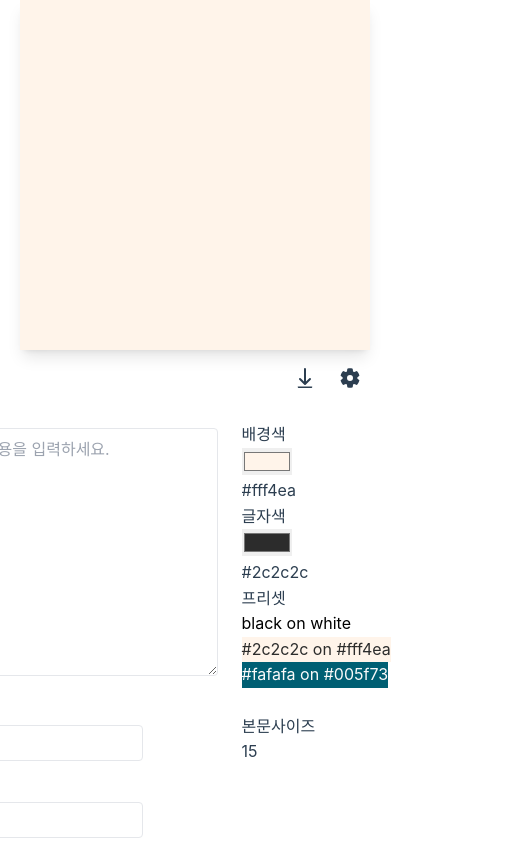
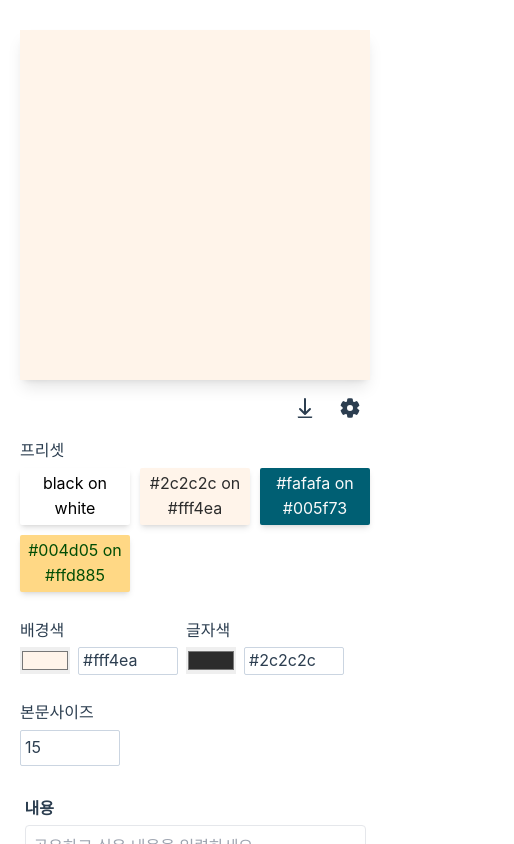
Before and after one commit to ktseo41/quotes-sharer, a Vue app: page / in a window 390 px wide. Both pictures are taken after a click on the picture 350 px from the left and 378 px from the top of the page. Shown: the top 844 px of the page, 514 px wide, since content can reach past the window. Built offline with nearby package versions, Linux system fonts and the light colour scheme; the HTML template or start-up script is replaced by a standard one; a web font is replaced by a local one.

Commit message:
feat: 세부 레이아웃 조정, 프리셋 추가

```diff
--- a/index.html
+++ b/index.html
@@ -4,7 +4,7 @@
     <meta charset="UTF-8" />
     <link rel="icon" href="/favicon.ico" />
     <meta name="viewport" content="width=device-width, initial-scale=1.0" />
-    <title>Vite App</title>
+    <title>인용기</title>
   </head>
   <body class="text-[#2c3e50]">
     <div id="app"></div>
--- a/src/components/QuoteSharer.vue
+++ b/src/components/QuoteSharer.vue
@@ -34,6 +34,10 @@ const presets = [
   {
     backgroundColor: "#005f73",
     textColor: "#fafafa",
+  },
+  {
+    backgroundColor: "#ffd885",
+    textColor: "#004d05",
   },
 ];
 
@@ -107,6 +111,73 @@ const downloadImage = function () {
           @click="showConfig = !showConfig"
         />
       </div>
+      <div v-if="showConfig" class="detail-configs">
+        <h3 class="mb-1">프리셋</h3>
+        <ul class="flex presets">
+          <li
+            :key="`${backgroundColor}-${i}`"
+            v-for="({ backgroundColor, textColor }, i) in presets"
+          >
+            <button
+              class="shadow-md"
+              :style="{ backgroundColor, color: textColor }"
+              @click="bindColors({ backgroundColor, textColor })"
+            >
+              {{ textColor }} on {{ backgroundColor }}
+            </button>
+          </li>
+        </ul>
+        <br />
+        <div class="flex colors">
+          <div>
+            <h3>배경색</h3>
+            <div class="flex mt-1">
+              <input
+                class="mr-2"
+                v-model="backgroundColor"
+                type="color"
+                name="backgroundColorColor"
+                id="backgroundColorColor"
+              />
+              <input
+                class="border border-slate-300 rounded-sm focus:outline-none focus:outline-sky-500 focus:ring-1 focus:ring-sky-500 pl-1 mr-2"
+                v-model="backgroundColor"
+                type="text"
+                name="backgroundColorText"
+                id="backgroundColorText"
+              />
+            </div>
+          </div>
+          <div>
+            <h3>글자색</h3>
+            <div class="flex mt-1">
+              <input
+                class="mr-2"
+                v-model="textColor"
+                type="color"
+                name="textColorColor"
+                id="textColorColor"
+              />
+              <input
+                class="border border-slate-300 rounded-sm focus:outline-none focus:outline-sky-500 focus:ring-1 focus:ring-sky-500 pl-1 mr-2"
+                v-model="textColor"
+                type="text"
+                name="textColorText"
+                id="textColorText"
+              />
+            </div>
+          </div>
+        </div>
+        <br />
+        <h3>본문사이즈</h3>
+        <input
+          class="mt-1 p-1 border border-slate-300 rounded-sm focus:outline-none focus:outline-sky-500 focus:ring-1 focus:ring-sky-500"
+          v-model="paragraphFontSize"
+          type="number"
+          name="pFontSize"
+          id="pFontSize"
+        />
+      </div>
     </div>
     <div class="configs flex justify-center">
       <div class="contents-inputs">
@@ -139,56 +210,6 @@ const downloadImage = function () {
         <br />
         <br />
       </div>
-      <div v-if="showConfig" class="features p-6">
-        <h3>배경색</h3>
-        <input
-          v-model="backgroundColor"
-          type="color"
-          name="backgroundColorColor"
-          id="backgroundColorColor"
-        />
-        <input
-          v-model="backgroundColor"
-          type="text"
-          name="backgroundColorText"
-          id="backgroundColorText"
-        />
-        <h3>글자색</h3>
-        <input
-          v-model="textColor"
-          type="color"
-          name="textColorColor"
-          id="textColorColor"
-        />
-        <input
-          v-model="textColor"
-          type="text"
-          name="textColorText"
-          id="textColorText"
-        />
-        <h3>프리셋</h3>
-        <ul>
-          <li
-            :key="`${backgroundColor}-${i}`"
-            v-for="({ backgroundColor, textColor }, i) in presets"
-          >
-            <button
-              :style="{ backgroundColor, color: textColor }"
-              @click="bindColors({ backgroundColor, textColor })"
-            >
-              {{ textColor }} on {{ backgroundColor }}
-            </button>
-          </li>
-        </ul>
-        <br />
-        <h3>본문사이즈</h3>
-        <input
-          v-model="paragraphFontSize"
-          type="number"
-          name="pFontSize"
-          id="pFontSize"
-        />
-      </div>
     </div>
   </section>
 </template>
@@ -196,12 +217,6 @@ const downloadImage = function () {
 section {
   display: grid;
   grid-template-columns: 50vw 50vw;
-}
-
-@media (max-width: 768px) {
-  section {
-    grid-template-columns: 100vw;
-  }
 }
 
 .wrapper {
@@ -255,8 +270,63 @@ input#content {
 .buttons {
   width: 350px;
 
-  *:not(:first-child) {
+  img:not(:first-child) {
     margin-left: 5px;
   }
 }
+
+.detail-configs {
+  position: absolute;
+  top: 100%;
+  left: 25.5%;
+  right: 26%;
+}
+
+.presets {
+  display: grid;
+  grid-template-columns: repeat(3, 1fr);
+  grid-gap: 10px;
+
+  & li {
+    align-self: stretch;
+    justify-self: stretch;
+  }
+
+  & li button {
+    border-radius: 2px;
+    padding: 3px;
+    height: 100%;
+    width: 100%;
+  }
+}
+
+.colors {
+  & input[type="text"] {
+    width: 100px;
+  }
+}
+
+input[type="number"] {
+  width: 100px;
+}
+
+@media (max-width: 768px) {
+  section {
+    grid-template-columns: 1fr;
+    padding: 30px 20px 0 20px;
+  }
+
+  article {
+    padding: 0;
+  }
+
+  .detail-configs {
+    position: relative;
+    top: auto;
+    left: auto;
+    right: auto;
+    margin-top: 10px;
+    margin-bottom: 30px;
+  }
+}
 </style>
```
Also changed, not shown: 1 other file (tests, documents, lock files or other folders).
